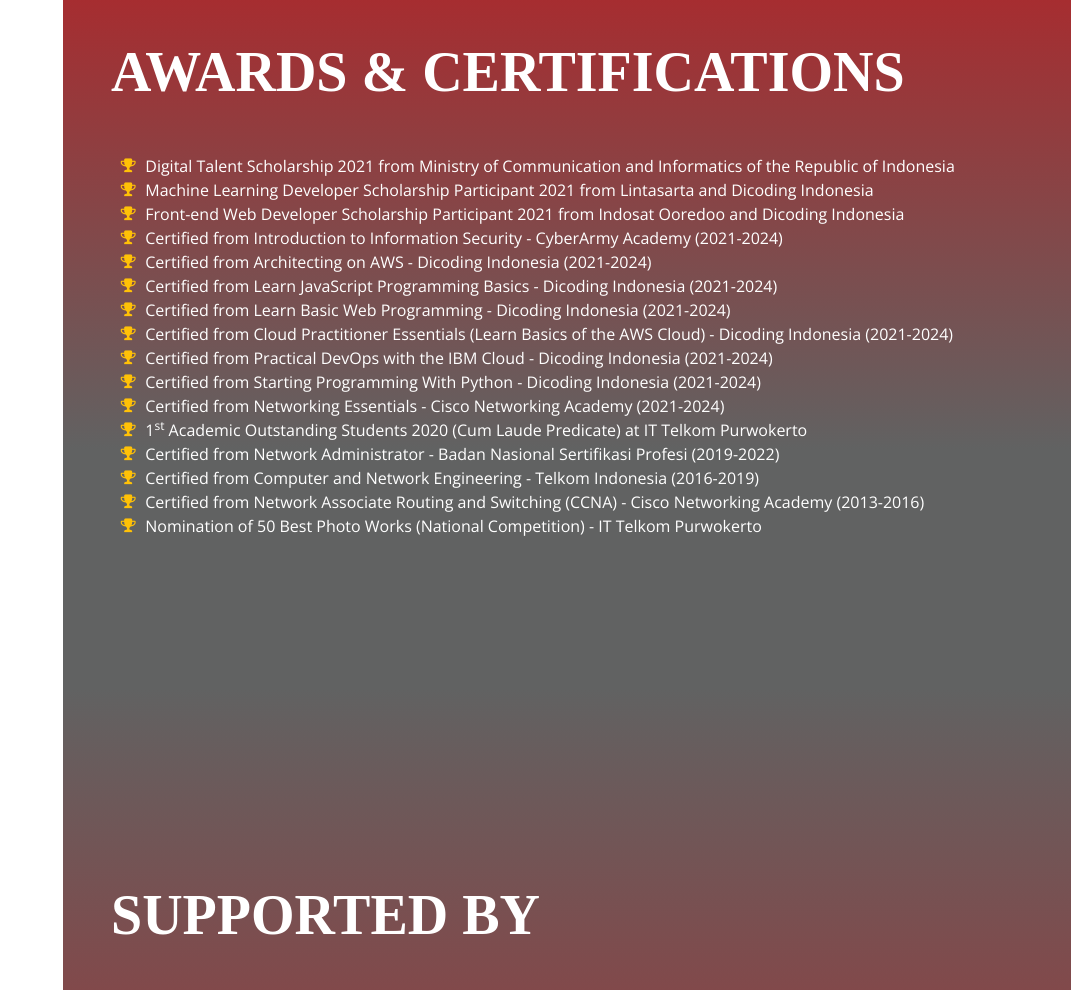
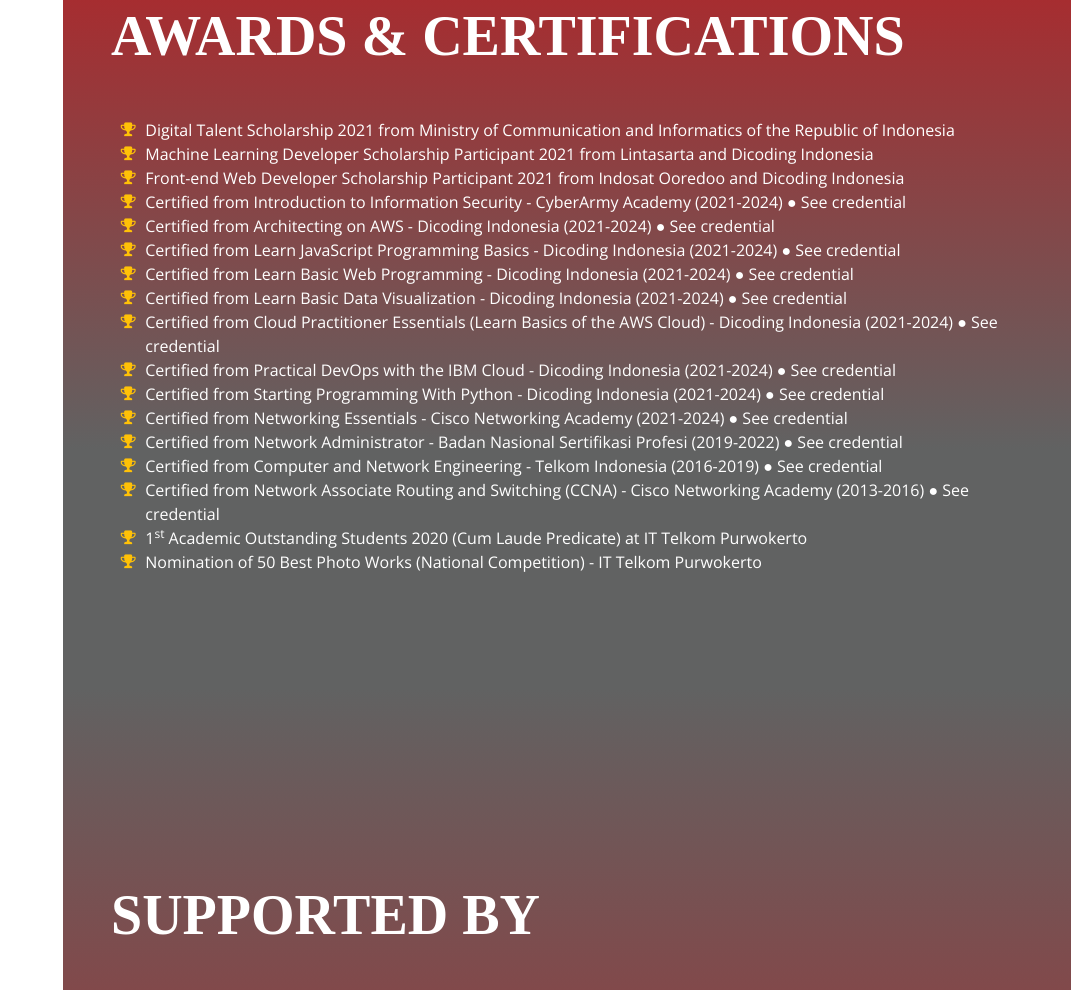
Before and after one commit to hilmansw/profile, a plain HTML site: page index.html in a window 1280 px wide. Shown: the part 3410-4400 px from the top of the page, without its empty margins (209-1280 px from the left). Drawn offline with nearby package versions, Linux system fonts and the light colour scheme; a web font is replaced by a local one.

Commit message:
Update index.html

```diff
--- a/index.html
+++ b/index.html
@@ -242,52 +242,58 @@
             <li>
             <li>
               <i class="fa-li fa fa-trophy text-warning"></i>
-              Certified from Introduction to Information Security - CyberArmy Academy (2021-2024)
+              Certified from Introduction to Information Security - CyberArmy Academy (2021-2024) ● <a href="https://drive.google.com/file/d/1i2ofguWpLQ2Lu08LAhp51Ha1Opr86HoN/view?usp=sharing">See credential</a>
             <li>
             <li>
               <i class="fa-li fa fa-trophy text-warning"></i>
-              Certified from Architecting on AWS - Dicoding Indonesia (2021-2024)
+              Certified from Architecting on AWS - Dicoding Indonesia (2021-2024) ● <a href="https://www.dicoding.com/certificates/4EXGYRN41XRL">See credential</a>
             <li>
             <li>
               <i class="fa-li fa fa-trophy text-warning"></i>
-              Certified from Learn JavaScript Programming Basics - Dicoding Indonesia (2021-2024)
+              Certified from Learn JavaScript Programming Basics - Dicoding Indonesia (2021-2024) ● <a href="https://www.dicoding.com/certificates/NVP7GLJKWXR0">See credential</a>
             <li>
             <li>
               <i class="fa-li fa fa-trophy text-warning"></i>
-              Certified from Learn Basic Web Programming - Dicoding Indonesia (2021-2024)
+              Certified from Learn Basic Web Programming - Dicoding Indonesia (2021-2024) ● <a href="https://www.dicoding.com/certificates/JMZVM548RZN9">See credential</a>
             <li>
             <li>
               <i class="fa-li fa fa-trophy text-warning"></i>
-              Certified from Cloud Practitioner Essentials (Learn Basics of the AWS Cloud) - Dicoding Indonesia (2021-2024)
-            <li>
-              <i class="fa-li fa fa-trophy text-warning"></i>
-              Certified from Practical DevOps with the IBM Cloud - Dicoding Indonesia (2021-2024)
+              Certified from Learn Basic Data Visualization - Dicoding Indonesia (2021-2024) ● <a href="https://www.dicoding.com/certificates/0LZ0D8J5NX65">See credential</a>
             <li>
             <li>
               <i class="fa-li fa fa-trophy text-warning"></i>
-              Certified from Starting Programming With Python - Dicoding Indonesia (2021-2024)
+              Certified from Cloud Practitioner Essentials (Learn Basics of the AWS Cloud) - Dicoding Indonesia (2021-2024) ● <a href="https://www.dicoding.com/certificates/QLZ98ELGEX5D">See credential</a>
+            <li>
+              <i class="fa-li fa fa-trophy text-warning"></i>
+              Certified from Practical DevOps with the IBM Cloud - Dicoding Indonesia (2021-2024) ● <a href="https://www.dicoding.com/certificates/KEXL4WJQRXG2">See credential</a>
             <li>
             <li>
               <i class="fa-li fa fa-trophy text-warning"></i>
-              Certified from Networking Essentials - Cisco Networking Academy (2021-2024)
+              Certified from Starting Programming With Python - Dicoding Indonesia (2021-2024) ● <a href="https://www.dicoding.com/certificates/EYX4R5M5OXDL">See credential</a>
+            <li>
+            <li>
+              <i class="fa-li fa fa-trophy text-warning"></i>
+              Certified from Networking Essentials - Cisco Networking Academy (2021-2024) ● <a href="#">See credential</a>
+            <li>
+              <i class="fa-li fa fa-trophy text-warning"></i>
+              Certified from Network Administrator - Badan Nasional Sertifikasi Profesi (2019-2022) ● <a href="#">See credential</a>
+            </li>
+            <li>
+              <i class="fa-li fa fa-trophy text-warning"></i>
+              Certified from Computer and Network Engineering - Telkom Indonesia (2016-2019) ● <a href="#">See credential</a>
+            </li>
+            <li>
+              <i class="fa-li fa fa-trophy text-warning"></i>
+              Certified from Network Associate Routing and Switching (CCNA) - Cisco Networking Academy (2013-2016) ● <a href="#">See credential</a>
+            </li>
             <li>
               <i class="fa-li fa fa-trophy text-warning"></i>
               1<sup>st</sup>
-              Academic Outstanding Students 2020 (Cum Laude Predicate) at IT Telkom Purwokerto</li>
+              Academic Outstanding Students 2020 (Cum Laude Predicate) at IT Telkom Purwokerto
+            </li>
             <li>
               <i class="fa-li fa fa-trophy text-warning"></i>
-              Certified from Network Administrator - Badan Nasional Sertifikasi Profesi (2019-2022)</li>
-            <li>
-              <i class="fa-li fa fa-trophy text-warning"></i>
-              Certified from Computer and Network Engineering - Telkom Indonesia (2016-2019)</li>
-            <li>
-            <li>
-              <i class="fa-li fa fa-trophy text-warning"></i>
-              Certified from Network Associate Routing and Switching (CCNA) - Cisco Networking Academy (2013-2016)</li>
-            <li>
-            <li>
-              <i class="fa-li fa fa-trophy text-warning"></i>
-              Nomination of 50 Best Photo Works (National Competition) - IT Telkom Purwokerto</li>
+              Nomination of 50 Best Photo Works (National Competition) - IT Telkom Purwokerto
             <li>
           </ul>
         </div>
```
